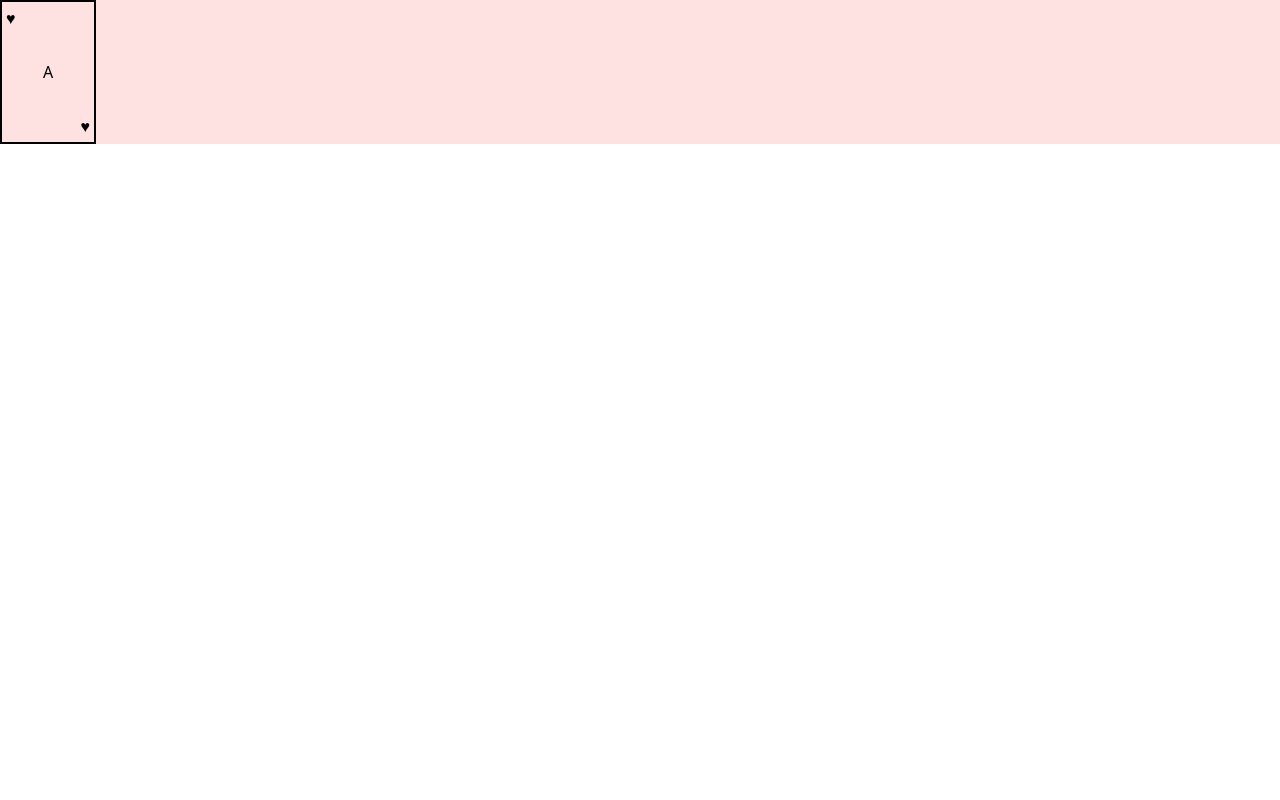
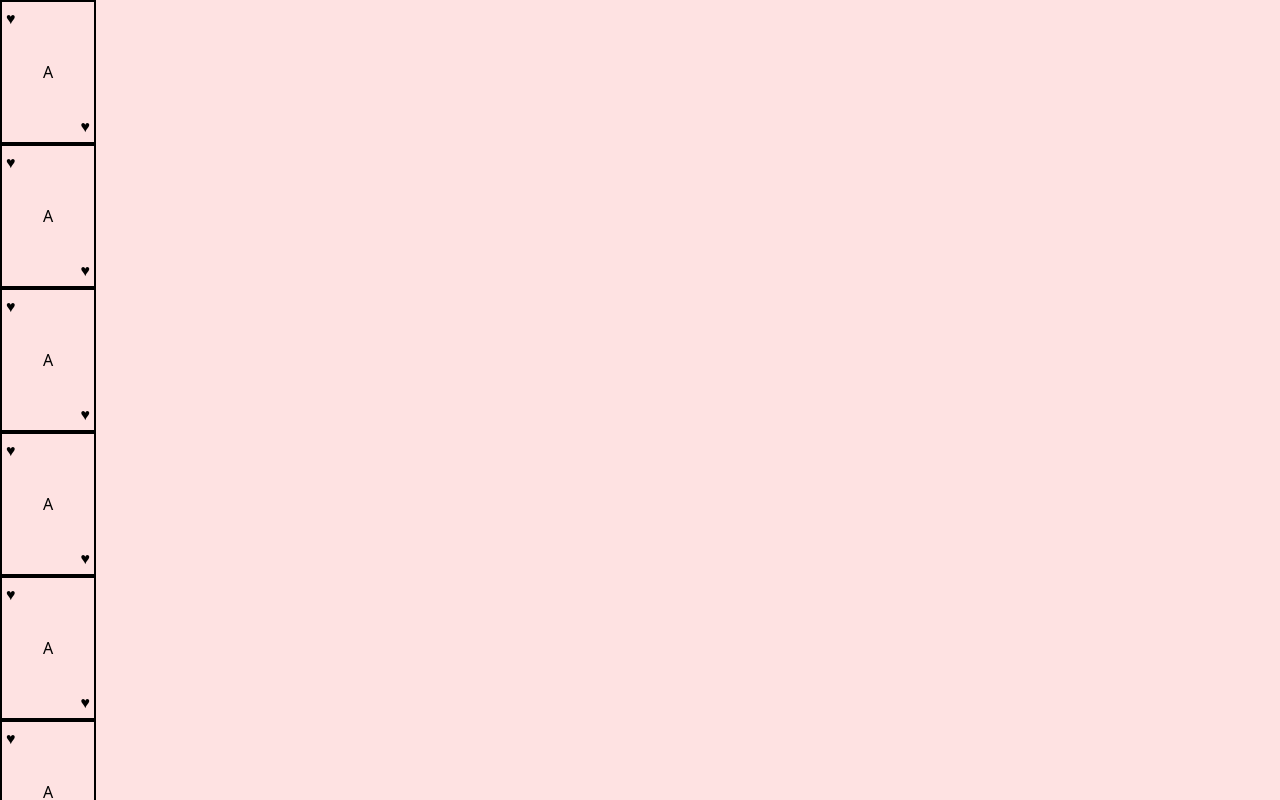
Before and after one commit to seon-2/bcs-part2-react, a React (Create React App) app in the folder card/: page / in a window 1280 px wide. Shown: the top 800 px of the page. Built offline with nearby package versions, Linux system fonts and the light colour scheme.

Commit message:
✨ [feature] map 으로 카드 데이터 적용

```diff
--- a/card/src/App.jsx
+++ b/card/src/App.jsx
@@ -1,9 +1,12 @@
 import Card from "./components/Card";
+import cardData from "./cardData.json";
 
 function App() {
   return (
     <div className="bg-red-100">
-      <Card />
+      {cardData.map((v, i) => {
+        return <Card key={i} symbol={v.symbol} score={v.score} />;
+      })}
     </div>
   );
 }
```
